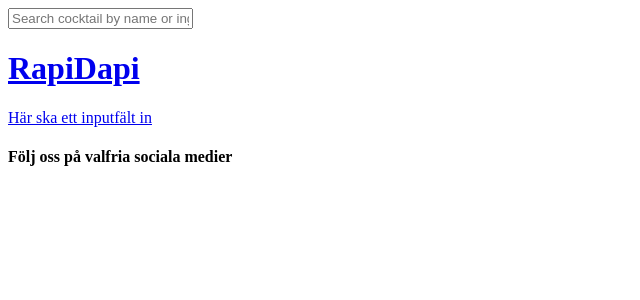
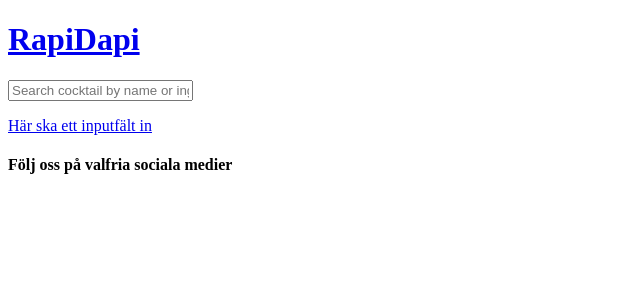
Before and after one commit to MikaelaAnd/rapidapi-app, a React (Create React App) app: page / in a window 1280 px wide. Shown: the top 300 px of the page, without its empty margins (0-640 px from the left). Built offline with nearby package versions, Linux system fonts and the light colour scheme.

Commit message:
Move API to "main" component.

```diff
--- a/src/components/header.tsx
+++ b/src/components/header.tsx
@@ -1,49 +1,11 @@
 import StartHeader from './startHeader';
 import ResultHeader from './resultHeader';
 import { Route, Switch } from 'react-router-dom';
-import { ChangeEvent, Component } from 'react';
 
-interface Props {
-    onChange: (value: string) => void;
-    delay?: number;
-}
-interface State {
-    value: string;
-}
+function Header() {
 
-class Header extends Component<Props, State> {
-    timer?: NodeJS.Timeout;
-    state: State = { value: '' }
-
-    handleChange = (event: ChangeEvent<HTMLInputElement>) => {
-        this.setState({ value: event.target.value })
-    }
-
-    componentDidUpdate(_: Props, prevState: State) {
-        //const { onChange } = this.props;
-        //onChange(this.state.value)
-        const { delay, onChange } = this.props;
-        const { value } = this.state;
-
-        if (value && prevState.value !== value) {
-            if (delay) {
-                if (this.timer) clearTimeout(this.timer);
-                this.timer = setTimeout(() => {
-                    onChange(this.state.value)
-                }, delay);
-            } else {
-                onChange(this.state.value);
-            }
-        }
-    }
-
-    render() {
     return (
         <div>
-                <input
-                    placeholder="Search cocktail by name or ingredient"
-                    onChange={this.handleChange}
-                />
             <Switch>
                 <Route exact path="/" component={StartHeader} />
                 <Route path="/SearchResult" component={ResultHeader} />
@@ -51,6 +13,5 @@ class Header extends Component<Props, State> {
         </div>
     );
 }
-}
 
 export default Header;
--- a/src/components/layout.tsx
+++ b/src/components/layout.tsx
@@ -1,68 +1,15 @@
 import Header from './header';
 import Main from './main';
 import Footer from './footer';
-import { Component } from 'react';
 
-interface Props { }
-interface State {
-   drinks: Cocktails[];
-}
-class Layout extends Component<Props, State> {
-   private readonly COCKTAIL_URL = 'https://www.thecocktaildb.com/api/json/v1/1/search.'
-   state: State = {
-      drinks: []
-   }
-
-   // Search by user input
-   handleNewSearchValue = (value: string) => {
-      this.getRandomCocktail(value);
-   };
-
-   // Get cocktails from API
-   async getRandomCocktail(searchValue: string) {
-      fetch(this.COCKTAIL_URL + 'php?s=' + searchValue)
-         .then(
-            (response) => {
-               if (response.status !== 200) {
-                  console.log('Looks like there was a problem. Status Code: ' +
-                     response.status);
-                  return;
-               }
-
-               // Examine the text in the response
-               response.json().then((data) => {
-                  console.log(data.drinks[0].strDrink);
-                  this.setState({ drinks: data.drinks})
-                  console.log(this.state.drinks);
-               });
-            }
-         )
-         .catch(function (err) {
-            console.log('Fetch Error :-S', err);
-         });
-   }
-
-   render() {
+function Layout() {
    return (
       <div>
-            <Header
-               delay={500}
-               onChange={this.handleNewSearchValue}
-            />
+         <Header />
          <Main />
          <Footer />
       </div >
    );
 }
-}
 
 export default Layout;
-
-export interface Cocktails {
-   strDrink: string,
-   strGlass: string,
-   strDrinkThumb: string,
-   strIngredient: string,
-   strMeasure: string,
-   strInstructions: string
-}
--- a/src/components/main.tsx
+++ b/src/components/main.tsx
@@ -1,17 +1,76 @@
+import { Component } from "react";
 import { Route, Switch } from "react-router-dom";
 import SearchResult from "./searchResult";
 import Startpage from "./startpage";
 
-function Main() {
+interface Props { }
+interface State {
+    drinks: Cocktails[];
+}
+class Main extends Component<Props, State> {
+    private readonly COCKTAIL_URL = 'https://www.thecocktaildb.com/api/json/v1/1/search.'
+    state: State = {
+        drinks: []
+    }
+
+    // Search by user input
+    handleNewSearchValue = (value: string) => {
+        this.getRandomCocktail(value);
+    };
+
+    // Get cocktails from API
+    async getRandomCocktail(searchValue: string) {
+        fetch(this.COCKTAIL_URL + 'php?s=' + searchValue)
+            .then(
+                (response) => {
+                    if (response.status !== 200) {
+                        console.log('Looks like there was a problem. Status Code: ' +
+                            response.status);
+                        return;
+                    }
+
+                    // Examine the text in the response
+                    response.json().then((data) => {
+                        console.log(data.drinks[0].strDrink);
+                        this.setState({ drinks: data.drinks })
+                        console.log(this.state.drinks);
+                    });
+                }
+            )
+            .catch(function (err) {
+                console.log('Fetch Error :-S', err);
+            });
+    }
+
+    render() {
         return (
             <div>
                 <Switch>
-                <Route exact path="/" component={Startpage} />
-                <Route path="/searchResult" component={SearchResult} />
-                <p>Du har kört fast!!!!</p>
+                    <Route exact path="/">
+                        <Startpage
+                            delay={500}
+                            onChange={this.handleNewSearchValue}
+                        />
+                    </Route>
+                    <Route path="/searchResult">
+                        <SearchResult
+                            delay={500}
+                            onChange={this.handleNewSearchValue}
+                        />
+                    </Route>
                 </Switch>
             </div>
         );
     }
+}
 
 export default Main;
+
+export interface Cocktails {
+    strDrink: string,
+    strGlass: string,
+    strDrinkThumb: string,
+    strIngredient: string,
+    strMeasure: string,
+    strInstructions: string
+}
--- a/src/components/searchResult.tsx
+++ b/src/components/searchResult.tsx
@@ -1,6 +1,46 @@
-function SearchResult() {
+import { ChangeEvent, Component } from "react";
+
+interface Props {
+    onChange: (value: string) => void;
+    delay?: number;
+}
+interface State {
+    value: string;
+}
+
+class SearchResult extends Component<Props, State> {
+    timer?: NodeJS.Timeout;
+    state: State = { value: '' }
+
+    handleChange = (event: ChangeEvent<HTMLInputElement>) => {
+        this.setState({ value: event.target.value })
+    }
+
+    componentDidUpdate(_: Props, prevState: State) {
+        //const { onChange } = this.props;
+        //onChange(this.state.value)
+        const { delay, onChange } = this.props;
+        const { value } = this.state;
+
+        if (value && prevState.value !== value) {
+            if (delay) {
+                if (this.timer) clearTimeout(this.timer);
+                this.timer = setTimeout(() => {
+                    onChange(this.state.value)
+                }, delay);
+            } else {
+                onChange(this.state.value);
+            }
+        }
+    }
+
+    render() {
         return (
             <div>
+                <input
+                    placeholder="Search cocktail by name or ingredient"
+                    onChange={this.handleChange}
+                />
                 <p>Här kommer en del bilder</p>
                 <p>Här kommer en del bilder</p>
                 <p>Här kommer en del bilder</p>
@@ -11,5 +51,6 @@ function SearchResult() {
             </div>
         );
     }
+}
 
 export default SearchResult;
--- a/src/components/startpage.tsx
+++ b/src/components/startpage.tsx
@@ -1,13 +1,53 @@
+import { ChangeEvent, Component } from "react";
 import { Link } from "react-router-dom";
 
-function Startpage() {
+interface Props {
+    onChange: (value: string) => void;
+    delay?: number;
+}
+interface State {
+    value: string;
+}
+
+class Startpage extends Component<Props, State> {
+    timer?: NodeJS.Timeout;
+    state: State = { value: '' }
+
+    handleChange = (event: ChangeEvent<HTMLInputElement>) => {
+        this.setState({ value: event.target.value })
+    }
+
+    componentDidUpdate(_: Props, prevState: State) {
+        //const { onChange } = this.props;
+        //onChange(this.state.value)
+        const { delay, onChange } = this.props;
+        const { value } = this.state;
+
+        if (value && prevState.value !== value) {
+            if (delay) {
+                if (this.timer) clearTimeout(this.timer);
+                this.timer = setTimeout(() => {
+                    onChange(this.state.value)
+                }, delay);
+            } else {
+                onChange(this.state.value);
+            }
+        }
+    }
+
+    render() {
         return (
             <div>
+                <input
+                    placeholder="Search cocktail by name or ingredient"
+                    onChange={this.handleChange}
+                />
                 <Link to="/searchResult">
                     <p>Här ska ett inputfält in</p>
                 </Link>
             </div>
         );
     }
+}
 
 export default Startpage;
```
Lines whose indentation alone changed are shown as unchanged.
